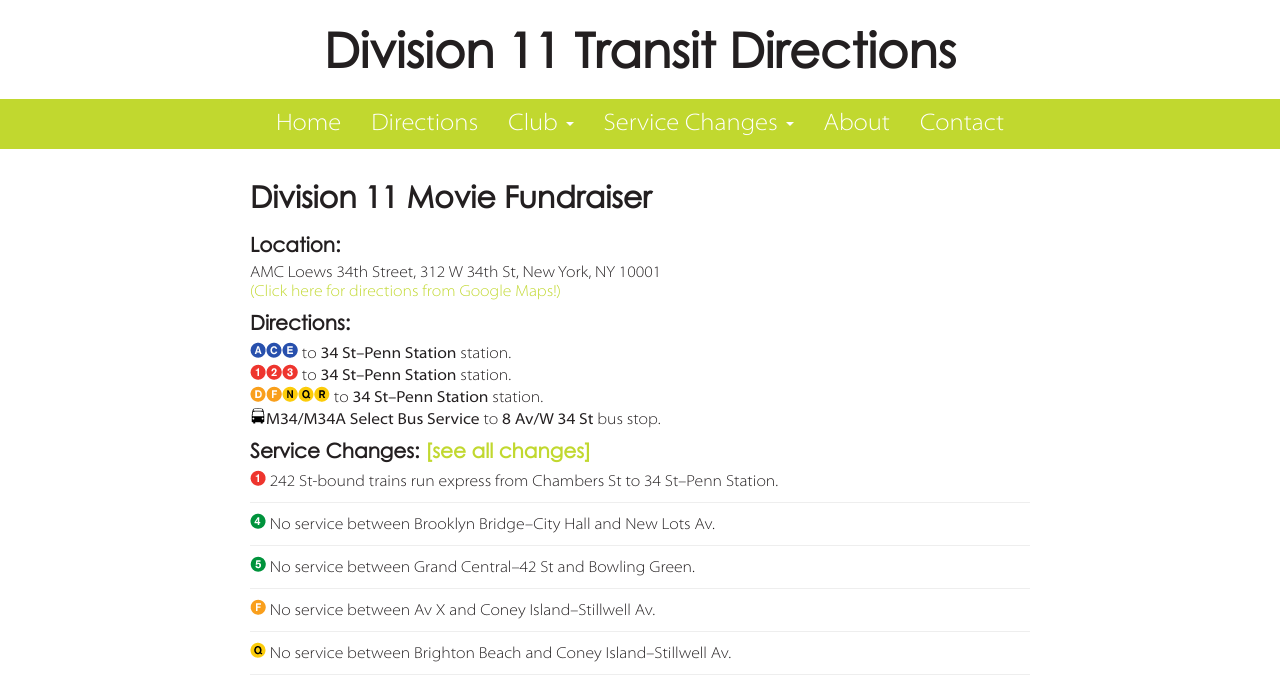
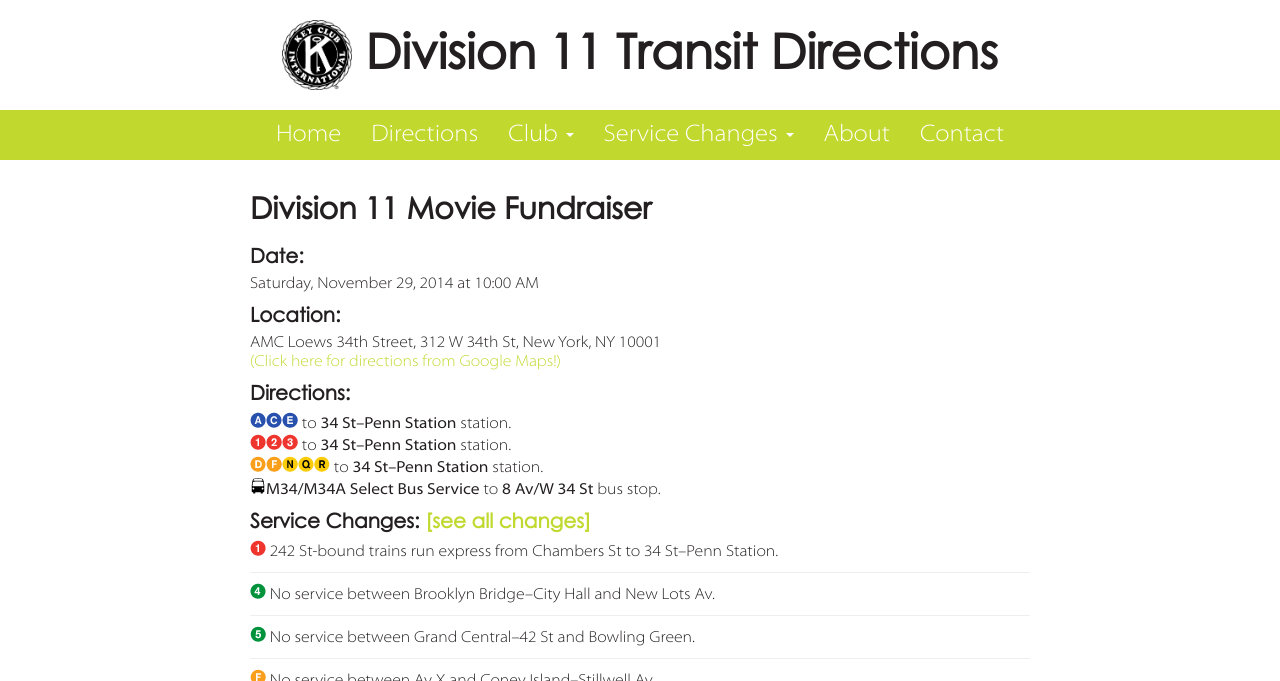
Before and after one commit to d11directions/d11directions.github.io, a Jekyll site: the page built from _posts/2014-11-29-Movie_Fundraiser.html, in a window 1280 px wide, cut to the strip 0-681 px from the top of the page. Built offline with Jekyll 4.4.1, drawn with Linux system fonts in a browser that asks for light colours; part of the change alters nothing that is shown.

Commit message:
Update Movie Fundraiser: wrong YAML desc for date

```diff
--- a/_posts/2014-11-29-Movie_Fundraiser.html
+++ b/_posts/2014-11-29-Movie_Fundraiser.html
@@ -3,7 +3,7 @@ layout: direction
 title: Division 11 Movie Fundraiser
 for: Division 11
 tags: [d11]
-date: Saturday, November 29, 2014 at 10:00 AM
+time: Saturday, November 29, 2014 at 10:00 AM
 location: AMC Loews 34th Street, 312 W 34th St, New York, NY 10001
 directions:
     - <img src="/img/A.png" alt="(A)"><img src="/img/C.png" alt="(C)"><img src="/img/E.png" alt="(E)"> to <strong>34 St&ndash;Penn Station</strong> station.
@@ -24,7 +24,6 @@ permalink: /Movie_Fundraiser_2014/
 <!-- simlest way to implement an override of the page's styles with the smallest effect on compatibility -->
 <!-- should the website be redesigned at a later time -->
 <style>
-#logo { display: none; }
 a, a:hover { color: #c1d82f; }
 #nav_wrap { background: #c1d82f; width: 100%; }
 .navbar-default { background: #c1d82f; border: 0; display: table; margin: auto; }
```
